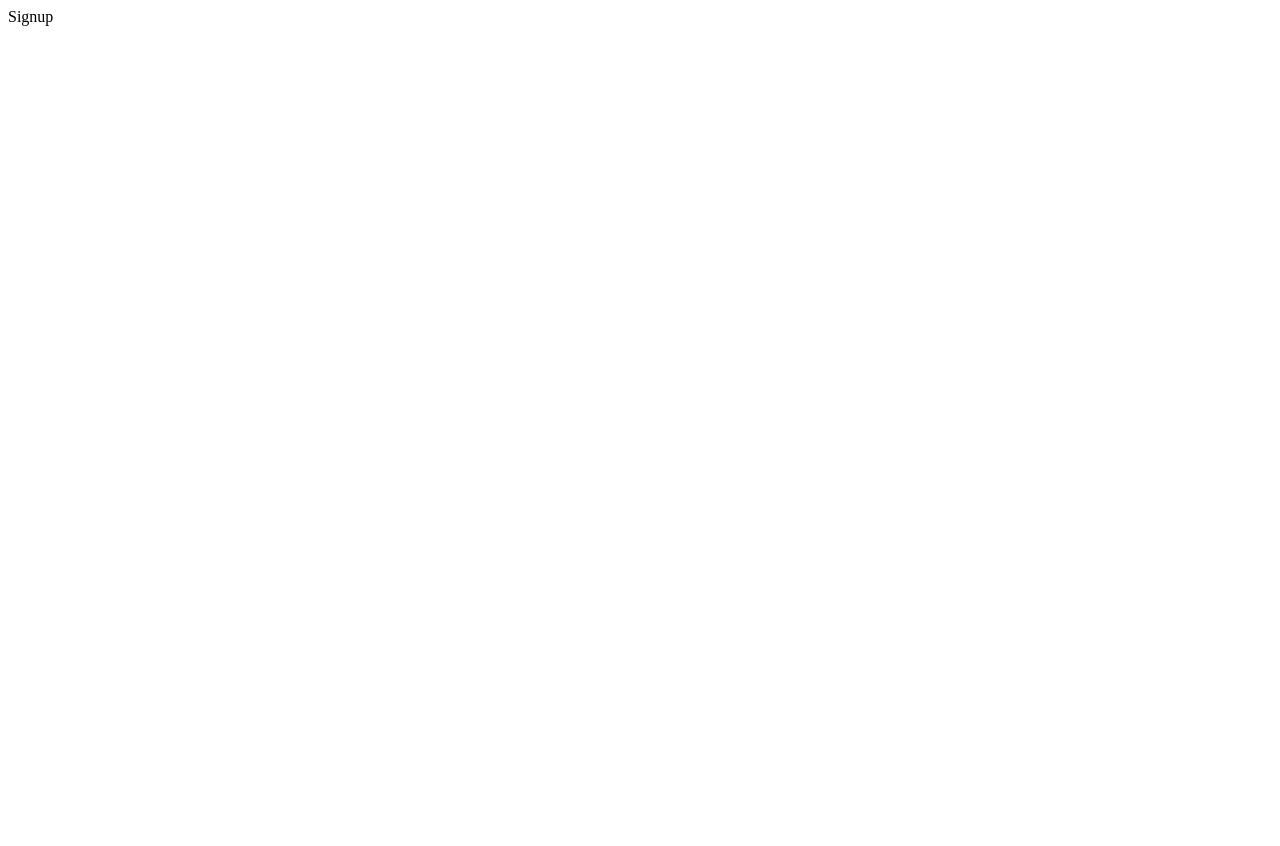
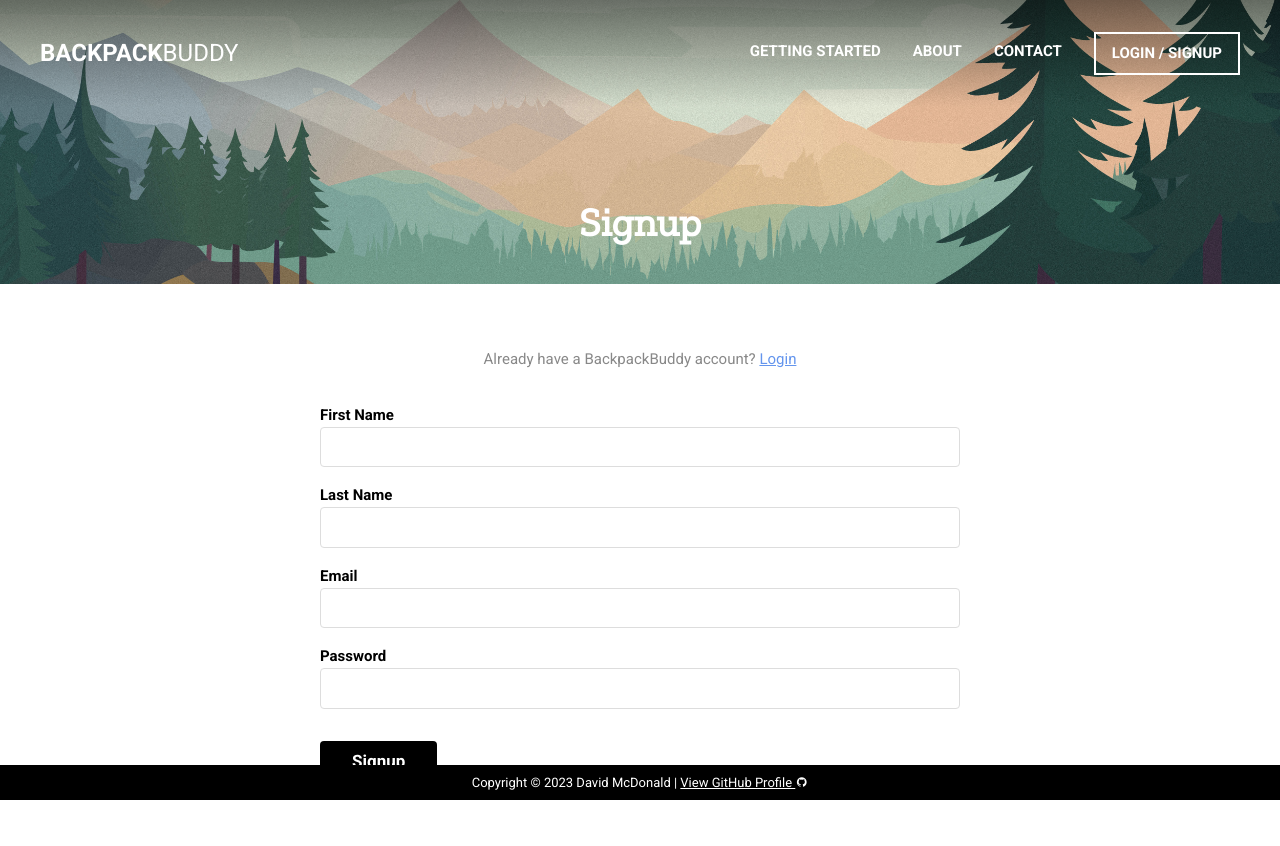
Before and after one commit to davmmcdonald/backpack-buddy, a Flask app: page /signup in a window 1280 px wide. Before the commit the page is almost empty. Before the commit the page ends 26 px from the top, so only its background shows below. Run offline with Flask 3, Linux system fonts and the light colour scheme; some libraries are stand-ins or nearby versions.

Commit message:
Set up auth pages

```diff
--- a/website/auth.py
+++ b/website/auth.py
@@ -1,15 +1,17 @@
-from flask import Blueprint
+from flask import Blueprint, render_template, request
 
 auth = Blueprint('auth', __name__)
 
-@auth.route('/login')
+@auth.route('/login', methods=['GET', 'POST'])
 def login():
-    return "<p>Login</p>"
+    data = request.form
+    print(data)
+    return render_template("login.html")
 
 @auth.route('/logout')
 def logout():
     return "<p>Logout</p>"
 
-@auth.route('/signup')
+@auth.route('/signup', methods=['GET', 'POST'])
 def signup():
-    return "<p>Signup</p>"
+    return render_template("signup.html")
--- a/website/static/reset.css
+++ b/website/static/reset.css
@@ -30,4 +30,8 @@
   }
   a {
     color: inherit;
+    text-decoration: none;
   }
+  button {
+    cursor: pointer;
+  }
--- a/website/static/style.css
+++ b/website/static/style.css
@@ -91,6 +91,10 @@ footer {
     color: #fff;
 }
 
+.copyright a {
+    text-decoration: underline;
+}
+
 .sub-hero {
     padding: 32px;
     background-image: url('assets/AdobeStock_601722353.jpeg');
@@ -113,3 +117,49 @@ footer {
 .content {
     padding: 64px 32px;
 }
+
+.auth-form {
+    max-width: 640px;
+    margin: 0 auto;
+}
+
+.auth-instructions {
+    margin-bottom: 32px;
+    color: #888;
+    font-family: 'Roboto', sans-serif;
+    font-size: 15px;
+    text-align: center;
+}
+
+.auth-instructions a {
+    color: #6495ED;
+    text-decoration: underline;
+}
+
+.auth-label {
+    font-family: 'Roboto', sans-serif;
+    font-size: 15px;
+    font-weight: 700;
+}
+
+.auth-input {
+    width: 100%;
+    margin-bottom: 16px;
+    padding: 8px;
+    border: 1px solid #ddd;
+    border-radius: 4px;
+    font-family: 'Roboto', sans-serif;
+    font-size: 15px;
+}
+
+.auth-button {
+    margin-top: 16px;
+    padding: 8px 32px;
+    background-color: #000;
+    border: none;
+    border-radius: 4px;
+    color: #fff;
+    font-family: 'Roboto', sans-serif;
+    font-size: 17px;
+    font-weight: 700;
+}
--- a/website/templates/default.html
+++ b/website/templates/default.html
@@ -4,7 +4,7 @@
     <meta charset="UTF-8">
     <meta http-equiv="X-UA-Compatible" content="IE=edge">
     <meta name="viewport" content="width=device-width, initial-scale=1.0">
-    <title>BackpackBuddy</title>
+    <title>{% block title %}{% endblock %} | BackpackBuddy</title>
     <link rel="stylesheet" href="{{ url_for('static', filename='reset.css') }}">
     <link rel="stylesheet" href="{{ url_for('static', filename='style.css') }}">
     <link rel="preconnect" href="https://fonts.googleapis.com">
@@ -14,27 +14,16 @@
     <link rel="stylesheet" href="https://maxst.icons8.com/vue-static/landings/line-awesome/line-awesome/1.3.0/css/line-awesome.min.css">
 </head>
 <body>
-    <header>
-        <div class="header-wrapper">
-            <h1 class="logo"><strong>Backpack</strong>Buddy</h1>
-            <nav>
-                <ul class="nav-wrapper">
-                    <li class="nav-item"><a href="" class="">Getting Started</a></li>
-                    <li class="nav-item"><a href="">About</a></li>
-                    <li class="nav-item"><a href="">Contact</a></li>
-                    <li class="nav-item nav-button"><a href="">Login / Signup</a></li>
-                </ul>
-            </nav>
-        </div>
-    </header>
+    {% include "header.html" %}
     <main>
         <section class="sub-hero">
             <div class="sub-hero-wrapper">
-                <h2 class="sub-headline">Your Packing Lists</h2>
+                <h2 class="sub-headline">{% block headline %}{% endblock %}</h2>
             </div>
         </section>
         <section class="content">
-
+            {% block content %}
+            {% endblock %}
         </section>
     </main>
     <footer>
--- /dev/null
+++ b/website/templates/header.html
@@ -0,0 +1,13 @@
+<header>
+    <div class="header-wrapper">
+        <a href="/"><h1 class="logo"><strong>Backpack</strong>Buddy</h1></a>
+        <nav>
+            <ul class="nav-wrapper">
+                <li class="nav-item"><a href="" class="">Getting Started</a></li>
+                <li class="nav-item"><a href="">About</a></li>
+                <li class="nav-item"><a href="">Contact</a></li>
+                <li class="nav-item nav-button"><a href="/login">Login / Signup</a></li>
+            </ul>
+        </nav>
+    </div>
+</header>
--- /dev/null
+++ b/website/templates/signup.html
@@ -0,0 +1,20 @@
+{% extends "default.html" %}
+{% block title %}Signup{% endblock %}
+{% block headline %}Signup{% endblock %}
+
+{% block content%}
+
+<form action="" class="auth-form">
+    <p class="auth-instructions">Already have a BackpackBuddy account? <a href="/login">Login</a></p>
+    <label for="firstName" class="auth-label">First Name</label>
+    <input type="text" name="firstName" id="firstName" class="auth-input">
+    <label for="firstName" class="auth-label">Last Name</label>
+    <input type="text" name="lastName" id="lastName" class="auth-input">
+    <label for="email" class="auth-label">Email</label>
+    <input type="text" name="email" id="email" class="auth-input">
+    <label for="password" class="auth-label">Password</label>
+    <input type="password" name="password" id="password" class="auth-input">
+    <button type="submit" class="auth-button">Signup</button>
+</form>
+
+{% endblock %}
```
Also changed, not shown: website/templates/home.html (+1 -13 lines), website/templates/login.html (added, +16 -0 lines).
